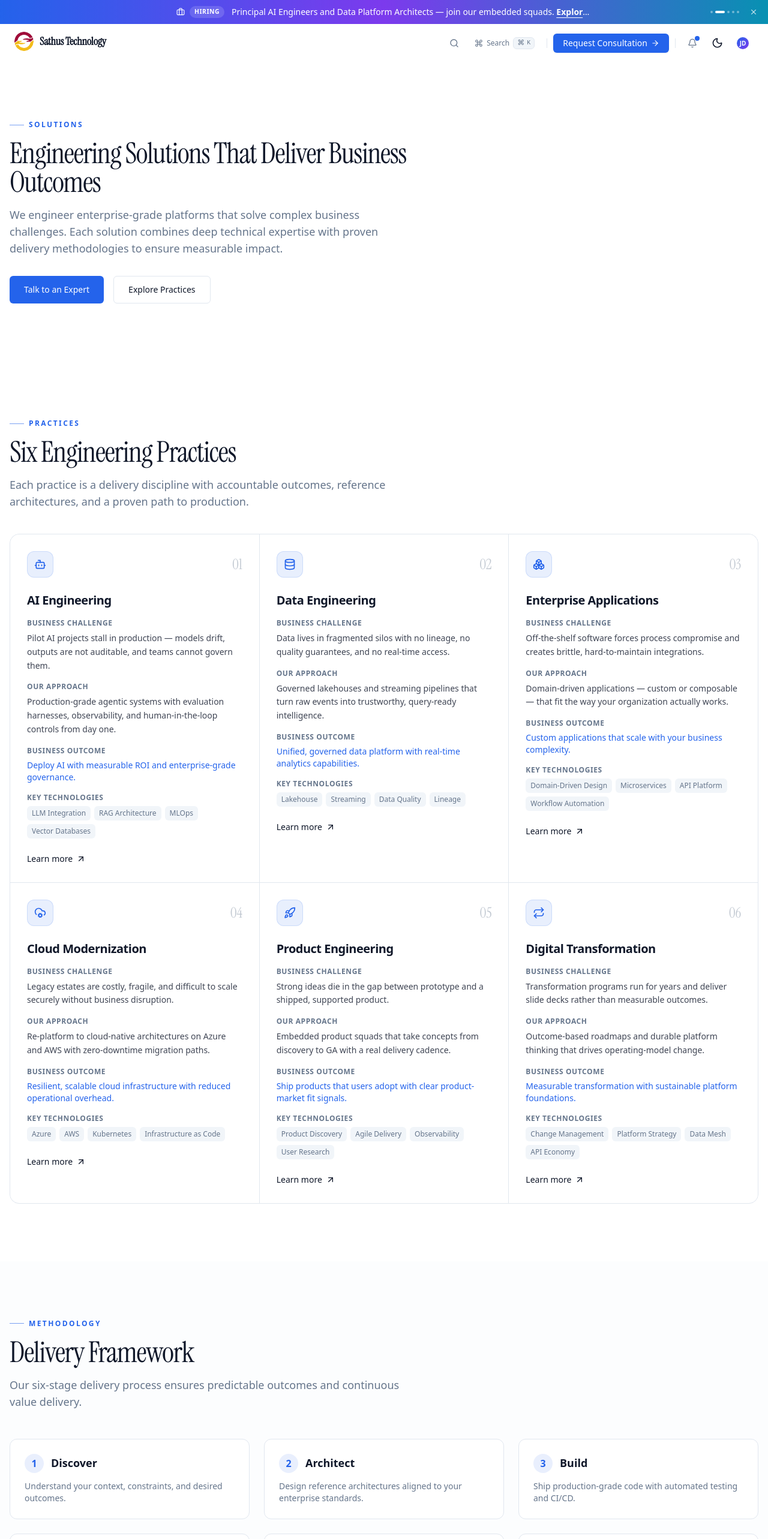
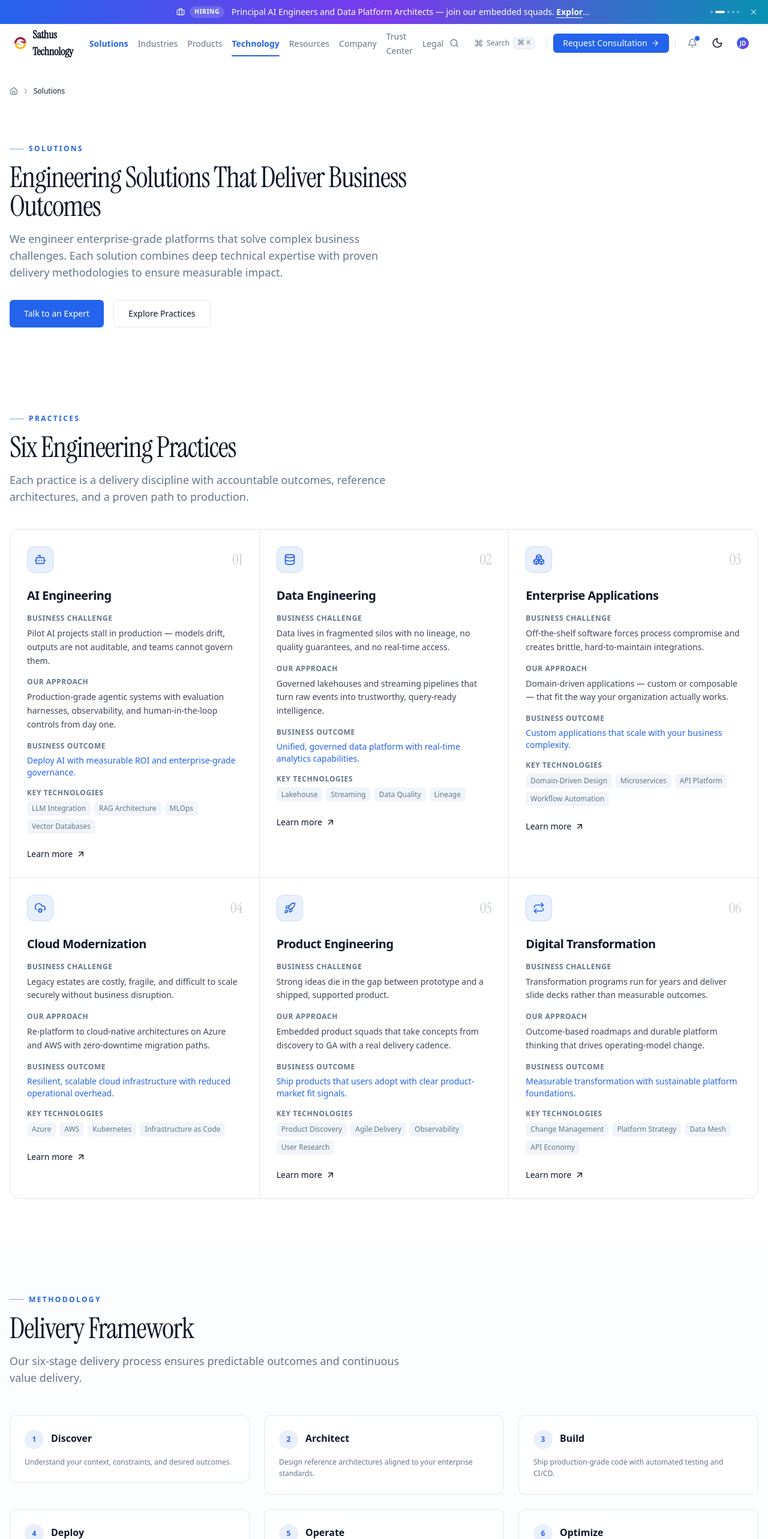
Before and after one commit to sathiyamurthyr/sathus-platform, a Next.js app in the folder apps/web/: page /solutions in a window 1280 px wide. Shown: the top 2566 px of the page at 60% size. Built offline with nearby package versions, Linux system fonts and the light colour scheme.

Commit message:
feat(web): complete Enterprise Website Completion Sprint with navigation active states, footer newsletter, and schema metadata

```diff
--- a/apps/web/src/app/solutions/page.tsx
+++ b/apps/web/src/app/solutions/page.tsx
@@ -4,8 +4,8 @@ import { ArrowUpRight, Bot, Database, Boxes, CloudCog, Rocket, Repeat } from 'lu
 import type { LucideIcon } from 'lucide-react';
 import { Reveal } from '@/components/sections/reveal';
 import { SectionIntro } from '@/components/sections/section-intro';
-
-const SITE_URL = 'https://sathus.in';
+import { Breadcrumb } from '@/components/common/breadcrumb';
+import { siteConfig } from '@/constants';
 
 export const metadata: Metadata = {
   title: 'Solutions',
@@ -18,7 +18,7 @@ export const metadata: Metadata = {
     title: 'Solutions — Sathus Technology',
     description:
       'Engineering disciplines delivered as accountable outcomes with reference architectures and production-ready delivery.',
-    url: `${SITE_URL}/solutions`,
+    url: `${siteConfig.url}/solutions`,
     type: 'website',
   },
   twitter: {
@@ -118,10 +118,41 @@ const DELIVERY_STAGES = [
 ];
 
 export default function SolutionsPage() {
+  const serviceJsonLd = {
+    '@context': 'https://schema.org',
+    '@type': 'Service',
+    serviceType: 'Enterprise Engineering Solutions',
+    provider: {
+      '@type': 'Organization',
+      name: siteConfig.name,
+      url: siteConfig.url,
+    },
+    hasOfferCatalog: {
+      '@type': 'OfferCatalog',
+      name: 'Engineering Practices',
+      itemListElement: SOLUTION_PRACTICES.map((p) => ({
+        '@type': 'Offer',
+        itemOffered: {
+          '@type': 'Service',
+          name: p.title,
+          description: p.approach,
+        },
+      })),
+    },
+  };
+
   return (
     <>
+      <script
+        type="application/ld+json"
+        dangerouslySetInnerHTML={{ __html: JSON.stringify(serviceJsonLd) }}
+      />
+      <div className="container mx-auto px-4 pt-6">
+        <Breadcrumb items={[{ label: 'Solutions' }]} />
+      </div>
+
       {/* Editorial Hero */}
-      <section id="solutions-hero" className="scroll-mt-24 py-20 sm:py-24">
+      <section id="solutions-hero" className="scroll-mt-24 py-12 sm:py-16">
         <div className="container mx-auto px-4">
           <div className="max-w-3xl">
             <SectionIntro
@@ -148,7 +179,7 @@ export default function SolutionsPage() {
       </section>
 
       {/* Solutions Grid */}
-      <section id="practices" className="scroll-mt-24 py-20 sm:py-24">
+      <section id="practices" className="scroll-mt-24 py-16 sm:py-20">
         <div className="container mx-auto px-4">
           <SectionIntro
             eyebrow="Practices"
@@ -239,7 +270,7 @@ export default function SolutionsPage() {
       </section>
 
       {/* Delivery Methodology */}
-      <section id="methodology" className="scroll-mt-24 py-20 sm:py-24 bg-muted/20">
+      <section id="methodology" className="scroll-mt-24 py-16 sm:py-20 bg-muted/20">
         <div className="container mx-auto px-4">
           <SectionIntro
             eyebrow="Methodology"
@@ -252,12 +283,12 @@ export default function SolutionsPage() {
               <Reveal key={stage.name} delay={i * 0.05}>
                 <div className="rounded-xl border border-border bg-background p-6">
                   <div className="flex items-baseline gap-3">
-                    <span className="flex h-8 w-8 items-center justify-center rounded-full bg-primary/10 text-primary font-semibold">
+                    <span className="flex h-8 w-8 items-center justify-center rounded-full bg-primary/10 text-primary font-semibold text-xs">
                       {i + 1}
                     </span>
-                    <h3 className="text-lg font-semibold text-foreground">{stage.name}</h3>
+                    <h3 className="text-base font-semibold text-foreground">{stage.name}</h3>
                   </div>
-                  <p className="mt-3 text-sm text-muted-foreground">{stage.description}</p>
+                  <p className="mt-3 text-xs leading-relaxed text-muted-foreground">{stage.description}</p>
                 </div>
               </Reveal>
             ))}
@@ -266,7 +297,7 @@ export default function SolutionsPage() {
       </section>
 
       {/* Why Sathus */}
-      <section id="why" className="scroll-mt-24 py-20 sm:py-24">
+      <section id="why" className="scroll-mt-24 py-16 sm:py-20">
         <div className="container mx-auto px-4">
           <SectionIntro
             eyebrow="Differentiator"
@@ -276,29 +307,29 @@ export default function SolutionsPage() {
 
           <div className="mt-10 grid gap-6 md:grid-cols-2">
             <div className="rounded-xl border border-border bg-background p-6">
-              <h3 className="text-lg font-semibold text-foreground">Engineering-first</h3>
-              <p className="mt-2 text-sm text-muted-foreground">
+              <h3 className="text-base font-semibold text-foreground">Engineering-first</h3>
+              <p className="mt-2 text-xs leading-relaxed text-muted-foreground">
                 We ship production code, not presentations. Every engagement includes source code
                 deliverables, documentation, and knowledge transfer.
               </p>
             </div>
             <div className="rounded-xl border border-border bg-background p-6">
-              <h3 className="text-lg font-semibold text-foreground">Security-first</h3>
-              <p className="mt-2 text-sm text-muted-foreground">
+              <h3 className="text-base font-semibold text-foreground">Security-first</h3>
+              <p className="mt-2 text-xs leading-relaxed text-muted-foreground">
                 Security is built into every layer of our architecture, from secure coding practices
                 to compliance-by-design for regulated industries.
               </p>
             </div>
             <div className="rounded-xl border border-border bg-background p-6">
-              <h3 className="text-lg font-semibold text-foreground">Scalable architecture</h3>
-              <p className="mt-2 text-sm text-muted-foreground">
+              <h3 className="text-base font-semibold text-foreground">Scalable architecture</h3>
+              <p className="mt-2 text-xs leading-relaxed text-muted-foreground">
                 Our reference architectures scale horizontally, integrate cleanly, and adapt to your
                 evolving enterprise requirements.
               </p>
             </div>
             <div className="rounded-xl border border-border bg-background p-6">
-              <h3 className="text-lg font-semibold text-foreground">Long-term partnership</h3>
-              <p className="mt-2 text-sm text-muted-foreground">
+              <h3 className="text-base font-semibold text-foreground">Long-term partnership</h3>
+              <p className="mt-2 text-xs leading-relaxed text-muted-foreground">
                 We stay engaged post-launch to ensure continued success, providing ongoing support,
                 optimization, and evolution of your platform.
               </p>
@@ -308,17 +339,17 @@ export default function SolutionsPage() {
       </section>
 
       {/* Final CTA */}
-      <section id="cta" className="scroll-mt-24 py-20 sm:py-24">
+      <section id="cta" className="scroll-mt-24 py-16 sm:py-20">
         <div className="container mx-auto px-4">
           <div className="rounded-2xl bg-primary/5 p-8 sm:p-12 text-center">
-            <h2 className="text-3xl font-bold tracking-tight text-foreground sm:text-4xl">
+            <h2 className="text-2xl font-bold tracking-tight text-foreground sm:text-3xl">
               Ready to engineer your next platform?
             </h2>
-<p className="mt-4 text-muted-foreground">
+            <p className="mt-4 text-xs text-muted-foreground max-w-lg mx-auto">
               Let&apos;s discuss how our engineering practices can accelerate your business outcomes.
             </p>
             <Link
-              href="/contact"
+              href="/book-strategy-session"
               className="mt-8 inline-flex items-center justify-center rounded-md bg-primary px-6 py-3 text-sm font-medium text-primary-foreground transition-colors hover:bg-primary/90 focus-visible:outline-none focus-visible:ring-2 focus-visible:ring-ring"
             >
               Start the conversation
--- a/apps/web/src/components/layout/navigation.tsx
+++ b/apps/web/src/components/layout/navigation.tsx
@@ -2,12 +2,14 @@
 
 import * as React from 'react';
 import Link from 'next/link';
+import { usePathname } from 'next/navigation';
 import { motion } from 'motion/react';
 import { cn } from '@/lib/utils';
 import { MegaMenu } from '@/components/layout/mega-menu';
 import { navItems, megaMenuSections } from '@/constants';
 
 const Navigation = () => {
+  const pathname = usePathname();
   const [activeIndex, setActiveIndex] = React.useState<number | null>(null);
   const [megaOpen, setMegaOpen] = React.useState(false);
   const [hoveredItem, setHoveredItem] = React.useState<string | null>(null);
@@ -36,13 +38,16 @@ const Navigation = () => {
   return (
     <nav
       ref={navRef}
-      className="hidden items-center gap-1 lg:gap-2 xl:gap-4 2xl:gap-6"
+      className="hidden md:flex items-center gap-1 lg:gap-2 xl:gap-4 2xl:gap-6"
       aria-label="Main"
       onKeyDown={handleKeyDown}
     >
       {navItems.map((item, index) => {
         const hasMega = item.hasMega;
-        const isActive = activeIndex === index;
+        const isCurrentRoute =
+          pathname === item.href ||
+          (item.href !== '/' && pathname.startsWith(item.href));
+        const isHovered = activeIndex === index;
         const isFocused = focusedIndex === index;
 
         return (
@@ -67,24 +72,23 @@ const Navigation = () => {
             <Link
               href={item.href}
               className={cn(
-                'relative py-2 text-sm font-medium text-muted-foreground transition-colors duration-200 hover:text-foreground focus:outline-none focus-visible:ring-2 focus-visible:ring-ring focus-visible:ring-offset-2 rounded-sm',
-                isActive && 'text-foreground',
+                'relative py-2 text-sm font-medium transition-colors duration-200 focus:outline-none focus-visible:ring-2 focus-visible:ring-ring focus-visible:ring-offset-2 rounded-sm',
+                isCurrentRoute ? 'text-primary font-semibold' : 'text-muted-foreground hover:text-foreground',
+                isHovered && 'text-foreground',
                 isFocused && 'text-foreground'
               )}
-              onClick={(e) => {
-                if (hasMega) {
-                  e.preventDefault();
-                }
-              }}
               aria-haspopup={hasMega ? 'true' : undefined}
               aria-expanded={hasMega ? megaOpen : undefined}
               tabIndex={0}
             >
               {item.label}
-              {isActive && (
+              {(isCurrentRoute || isHovered) && (
                 <motion.div
                   layoutId="nav-indicator"
-                  className="absolute -bottom-1 left-0 right-0 h-0.5 bg-primary rounded-full"
+                  className={cn(
+                    'absolute -bottom-1 left-0 right-0 h-0.5 rounded-full',
+                    isCurrentRoute ? 'bg-primary' : 'bg-primary/50'
+                  )}
                   transition={{ type: 'spring', stiffness: 380, damping: 30 }}
                 />
               )}
```
Also changed, not shown: apps/web/src/components/layout/footer.tsx (+54 -3 lines).
